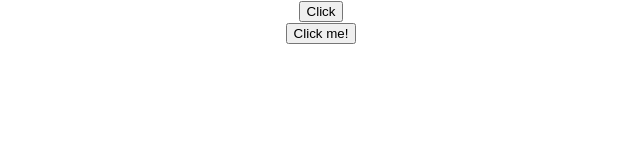
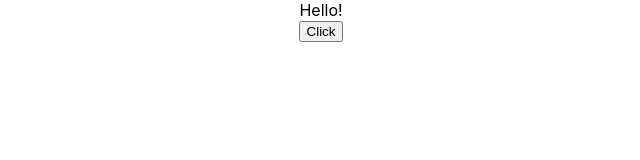
Before and after one commit to DanielBrito/react-js-studies, a React (Create React App) app in the folder hello-world/: page / in a window 1280 px wide. Shown: the top 160 px of the page, without its empty margins (319-959 px from the left). Built offline with nearby package versions, Linux system fonts and the light colour scheme.

Commit message:
Binding Event Handlers

```diff
--- a/hello-world/src/App.js
+++ b/hello-world/src/App.js
@@ -8,13 +8,17 @@
 import Counter from './components/Counter'
 import FunctionClick from './components/FunctionClick'
 import ClassClick from './components/ClassClick';
+import EventBind from './components/EventBind';
 
 function App() {
   return (
     <div className="App">
 
-      <FunctionClick/>
-      <ClassClick/>
+      <EventBind/>
+
+      {/* <FunctionClick/> */}
+
+      {/* <ClassClick/> */}
 
       {/* <Counter/> */}
 
--- /dev/null
+++ b/hello-world/src/components/EventBind.js
@@ -0,0 +1,40 @@
+import React, { Component } from 'react'
+
+class EventBind extends Component {
+
+    constructor(props) {
+        super(props)
+
+        this.state = {
+             message: 'Hello!'
+        }
+
+        this.clickHandler = this.clickHandler.bind(this)
+    }
+
+    clickHandler(){
+        this.setState({
+            message: 'Bye!'
+        })
+        console.log(this)
+    }
+
+    render() {
+        return (
+            <div>
+                <div>{this.state.message}</div>
+
+                {/*First approach:*/}
+                {/* <button onClick={this.clickHandler.bind(this)}>Click</button> */}
+
+                {/*Second approach:*/}
+                {/* <button onClick={() => this.clickHandler()}>Click</button> */}
+
+                {/*Third approach (most used):*/}
+                <button onClick={this.clickHandler}>Click</button>
+            </div>
+        )
+    }
+}
+
+export default EventBind
```
